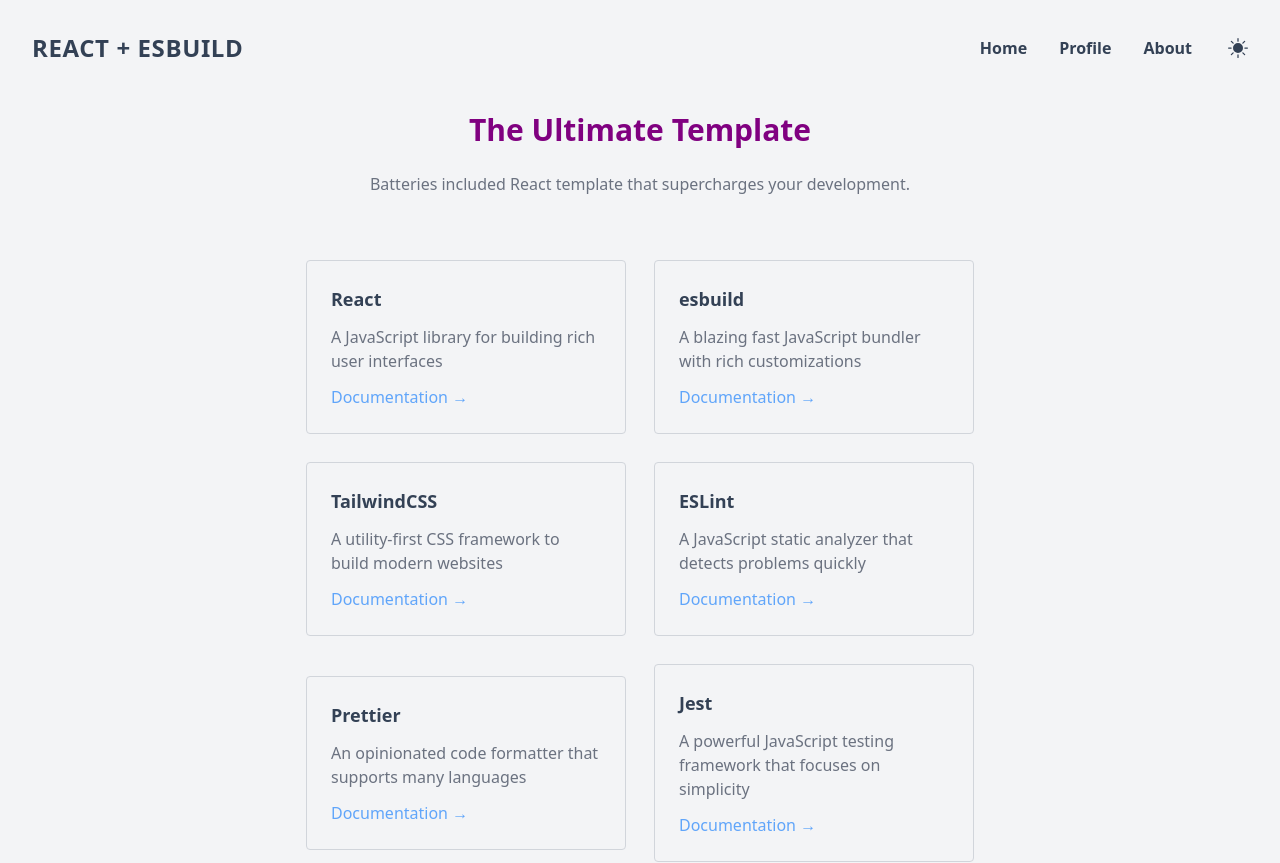
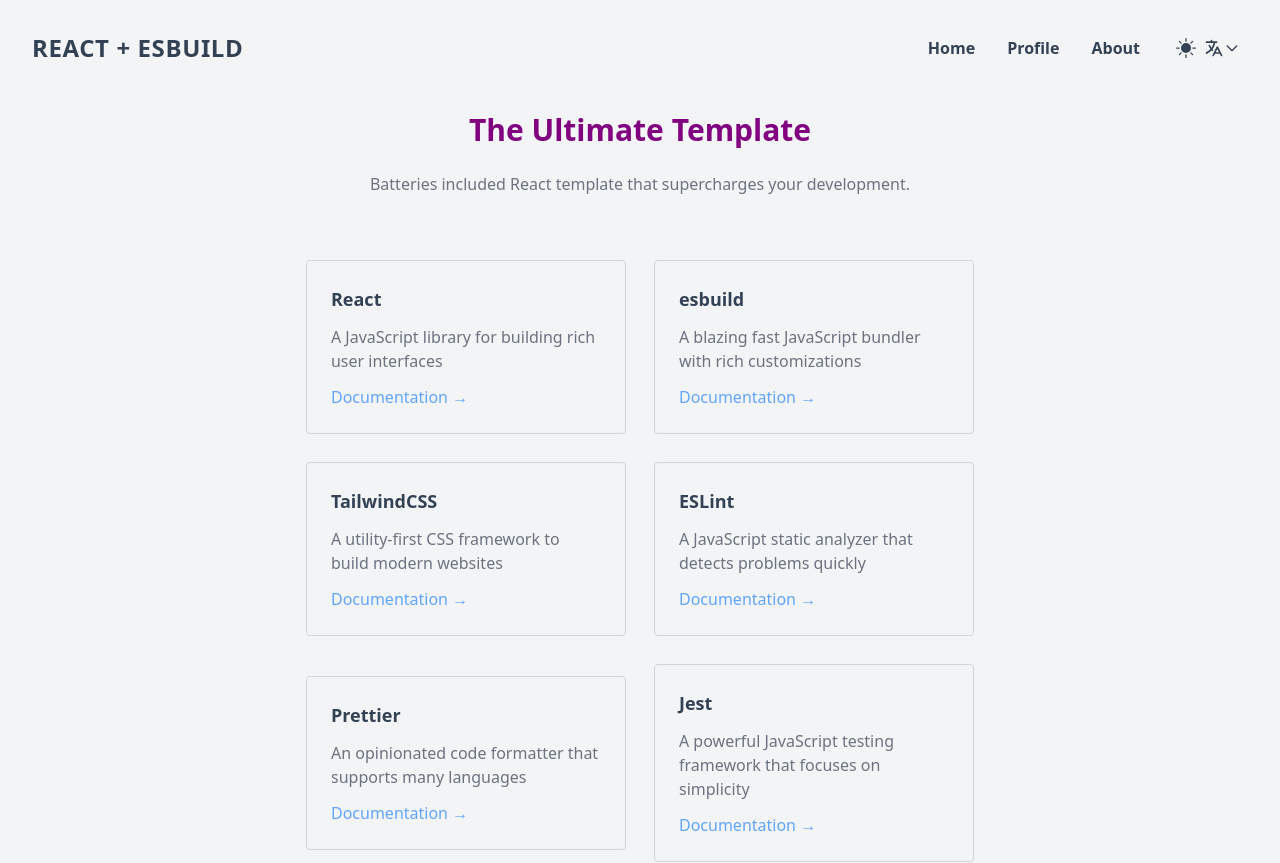
Before and after one commit to data-miner00/React-Esbuild-Template, a React app: page / in a window 1280 px wide. Shown: the top 863 px of the page. Built offline with nearby package versions, Linux system fonts and the light colour scheme.

Commit message:
feat: Added language switcher component

```diff
--- a/src/components/Header.tsx
+++ b/src/components/Header.tsx
@@ -2,6 +2,7 @@
 import { Link } from "react-router-dom";
 
 import ThemeSwitcher from "./ThemeSwitcher";
+import LanguageSwitcher from "./LanguageSwitcher";
 
 function Header(): JSX.Element {
   return (
@@ -21,6 +22,7 @@
             About
           </Link>
           <ThemeSwitcher />
+          <LanguageSwitcher />
         </nav>
       </div>
     </header>
--- /dev/null
+++ b/src/components/LanguageSwitcher.tsx
@@ -0,0 +1,66 @@
+import React, { useState } from "react";
+import { useTranslation } from "react-i18next";
+
+function LanguageSwitcher(): JSX.Element {
+  const [popoverOpen, setPopoverOpen] = useState<boolean>(false);
+  const { i18n } = useTranslation();
+
+  function handleLanguageSwitch(locale: string): void {
+    i18n.changeLanguage(locale);
+    setPopoverOpen((state) => !state);
+  }
+
+  return (
+    <div className="relative flex items-center">
+      <button
+        className="flex items-center justify-between px-2"
+        onClick={() => setPopoverOpen((state) => !state)}
+      >
+        <svg
+          fill="none"
+          strokeLinecap="round"
+          strokeLinejoin="round"
+          strokeWidth="2"
+          stroke="currentColor"
+          viewBox="0 0 24 24"
+          width="20"
+          height="20"
+          className="block"
+        >
+          <path d="M3 5h12M9 3v2m1.048 9.5A18.022 18.022 0 016.412 9m6.088 9h7M11 21l5-10 5 10M12.751 5C11.783 10.77 8.07 15.61 3 18.129"></path>
+        </svg>
+        <svg
+          fill="none"
+          strokeLinecap="round"
+          strokeLinejoin="round"
+          strokeWidth="2"
+          viewBox="0 0 24 24"
+          stroke="currentColor"
+          className="h-4 w-4 block"
+        >
+          <g transform="rotate(90 12 12)">
+            <path d="M9 5l7 7-7 7"></path>
+          </g>
+        </svg>
+      </button>
+      {popoverOpen && (
+        <div className="absolute w-24 -bottom-28 -left-5 z-20 flex flex-col bg-gray-200/50 dark:bg-gray-600/50 rounded shadow-md">
+          <button
+            className="px-2 py-3 block"
+            onClick={() => handleLanguageSwitch("en")}
+          >
+            English
+          </button>
+          <button
+            className="px-2 py-3 block"
+            onClick={() => handleLanguageSwitch("ja")}
+          >
+            日本語
+          </button>
+        </div>
+      )}
+    </div>
+  );
+}
+
+export default LanguageSwitcher;
```
